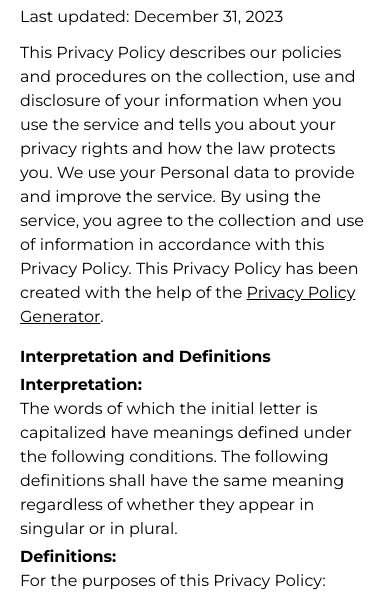
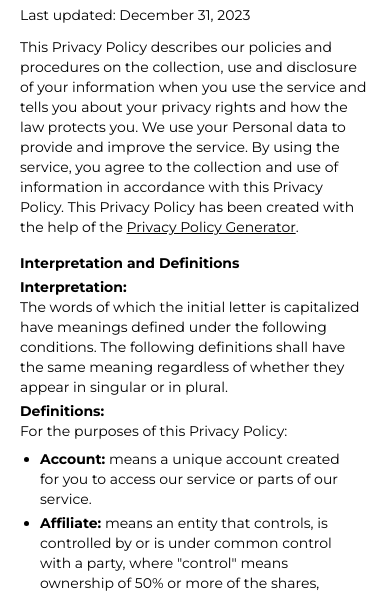
Before and after one commit to Sammyarc/E-commerce-Website, a website: page privacy.html in a window 390 px wide. Shown: the part 230-825 px from the top of the page. Drawn offline with nearby package versions, Linux system fonts and the light colour scheme; files that its build step writes are made by us from their sources.

Commit message:
modified:   privacy.html

```diff
--- a/privacy.html
+++ b/privacy.html
@@ -315,7 +315,7 @@
                     </div>
                 </div>
 
-                <div class="mx-5 md:px-3 lg:mx-8">
+                <div class="mx-5 md:px-3 lg:mx-8 text-sm md:text-base">
                     <h1 class="flex justify-center text-2xl font-extrabold mt-5">Privacy Policy</h1>
                     <p class="mt-2">Last updated: December 31, 2023</p>
                     <p class="mt-3">This Privacy Policy describes our policies and procedures on the
```
